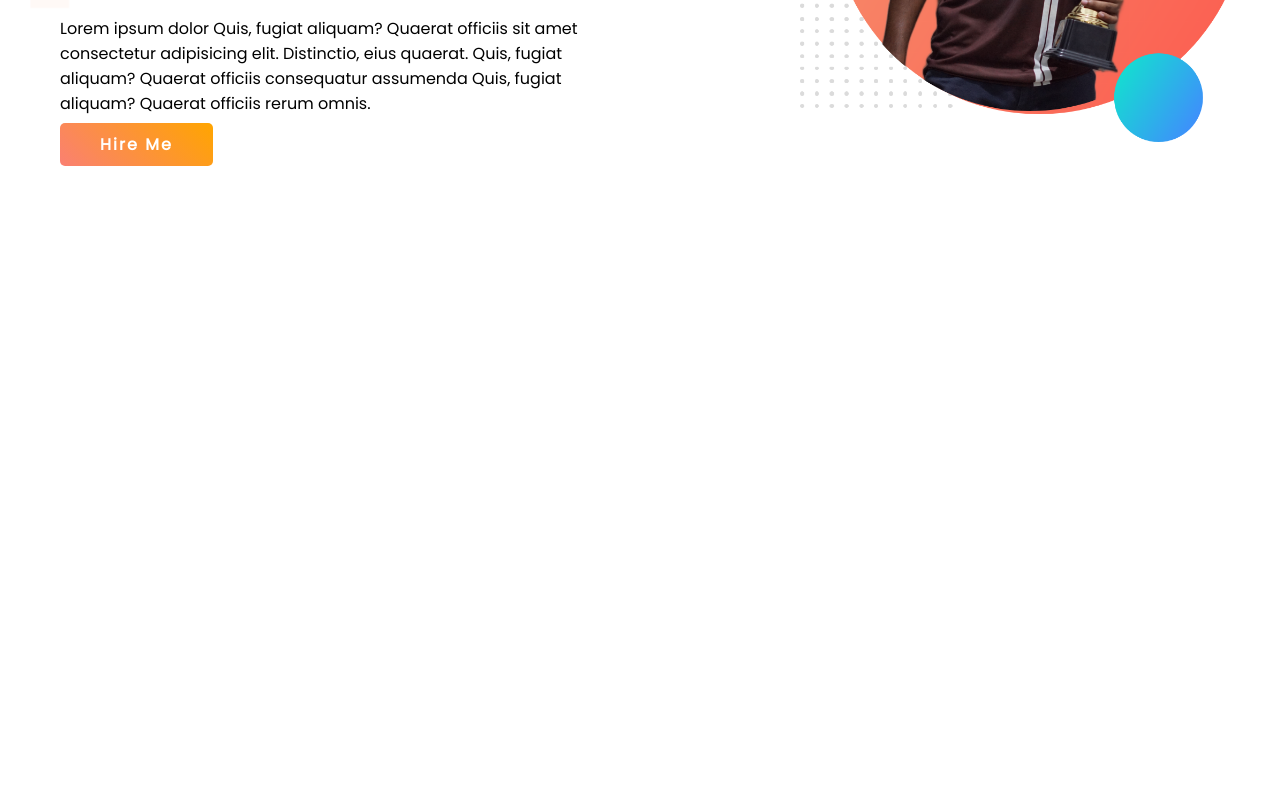
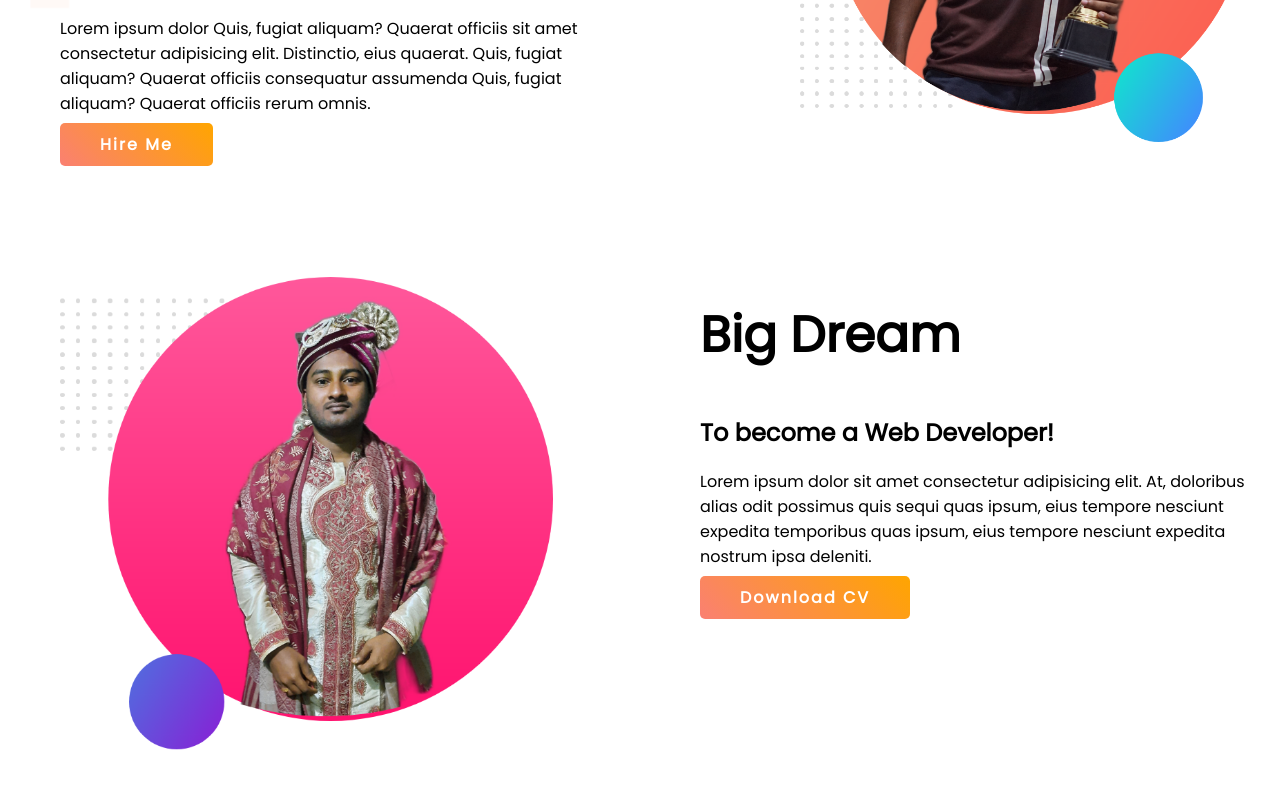
Before and after one commit to ProgramerPritom/First_protfolio, a plain HTML site: page index.html in a window 1280 px wide. Shown: the part 351-1140 px from the top of the page. Before the commit the page ends 800 px from the top, so only its background shows below. Drawn offline with Linux system fonts and the light colour scheme.

Commit message:
secend section added

```diff
--- a/index.html
+++ b/index.html
@@ -24,6 +24,19 @@
         <img class="first-protfolio" src="img/my-protfolio-bg.png" alt="">
     </div>
    </section>
+   <section class="big-dream">
+       <div class="half-width">
+            <img class="secend-img" src="img/my-protfolio-bg2.png" alt="">
+       </div>
+       <div class="half-width">
+           <h1 class="dream-text">
+               Big Dream
+           </h1>
+           <h2>To become a Web Developer!</h2>
+           <p>Lorem ipsum dolor sit amet consectetur adipisicing elit. At, doloribus alias odit possimus quis sequi quas ipsum, eius tempore nesciunt expedita temporibus quas ipsum, eius tempore nesciunt expedita nostrum ipsa deleniti.</p>
+           <a class="link-button" target="_blank" href="https://www.linkedin.com/in/badruzzaman-pritom-909723171/">Download CV</a>
+       </div>
+   </section>
 
 
 
--- a/style.css
+++ b/style.css
@@ -19,7 +19,7 @@ h1 {
 
 section {
     display: flex;
-
+    margin-bottom: 100px;
 }
 
 .half-width {
@@ -49,3 +49,7 @@ section {
     background-repeat: no-repeat;
 
 }
+.secend-img{
+    width: 85%;
+    padding-top: 20px;
+}
```
